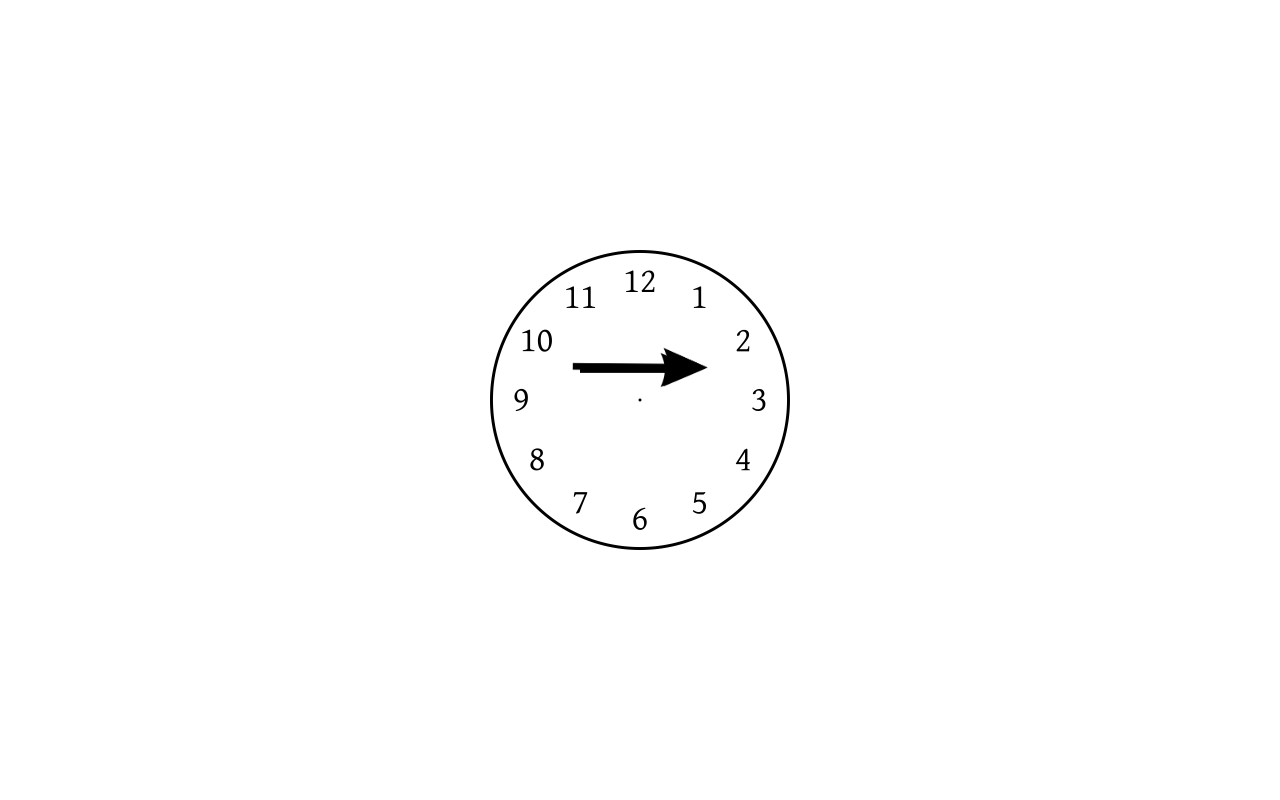
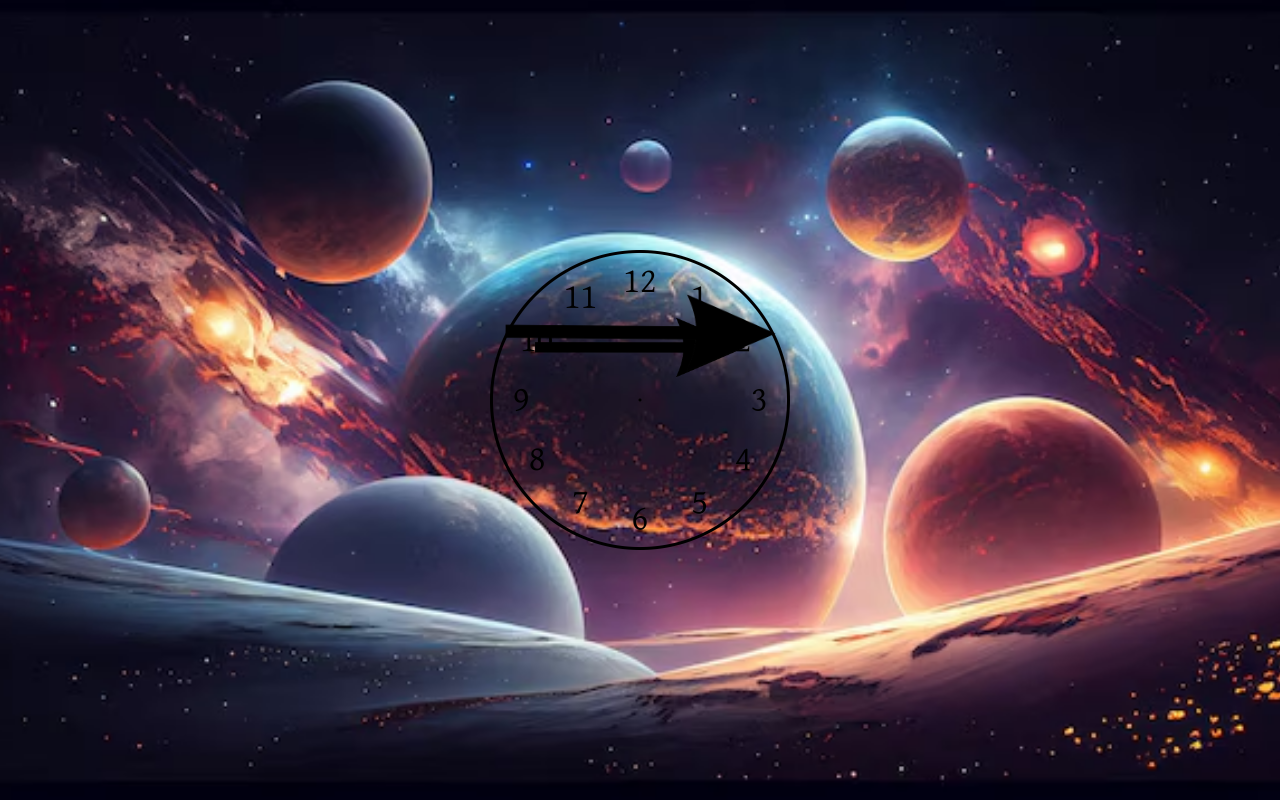
Before and after one commit to JBanks222/Assignment-5, a plain HTML site: page index.html in a window 1280 px wide. Drawn offline with Linux system fonts and the light colour scheme; files whose address does not match are found by name.

Commit message:
fixes on fixes

```diff
--- a/index.html
+++ b/index.html
@@ -10,11 +10,12 @@
     <div class="container">
         <div class="clock-container">
             <div class="clock-face">
-                <img src="C:/Users/sansi/Downloads/UX assignment 5/Images/Clock parts/clockimage.png" alt="Clock Face" class="clock-image">
-                <img src="C:/Users/sansi/Downloads/UX assignment 5/Images/Clock parts/hand.png" alt="Hour Hand" class="hand hour-hand">
-                <img src="C:/Users/sansi/Downloads/UX assignment 5/Images/Clock parts/hand.png" alt="Minute Hand" class="hand minute-hand">
+                <img src="./Images/Clock parts/clockimage.png" alt="Decorative clock face" class="clock-image">
+                <img src="./Images/Clock parts/hand.png" alt="" class="hand hour-hand" aria-hidden="true">
+                <img src="./Images/Clock parts/hand.png" alt="" class="hand minute-hand" aria-hidden="true">
             </div>
         </div>
     </div>
+    <div class="background-image" role="presentation"></div>
 </body>
 </html>
--- a/style.css
+++ b/style.css
@@ -28,6 +28,10 @@ body {
 }
 
 .clock-container {
+    position: absolute;
+    top: 50%;
+    left: 50%;
+    transform: translate(-50%, -50%);
     width: 300px;
     height: 300px;
     max-width: 80vmin;
@@ -51,15 +55,17 @@ body {
     bottom: 50%;
     left: 50%;
     transform-origin: 50% 100%;
+    height: 50%;
+    width: auto;
 }
 
 .hour-hand {
-    width: 40%;
+    height: 35%;
     animation: rotateHour 43200s infinite linear;
 }
 
 .minute-hand {
-    width: 45%;
+    height: 45%;
     animation: rotateMinute 3600s infinite linear;
 }
 
```
